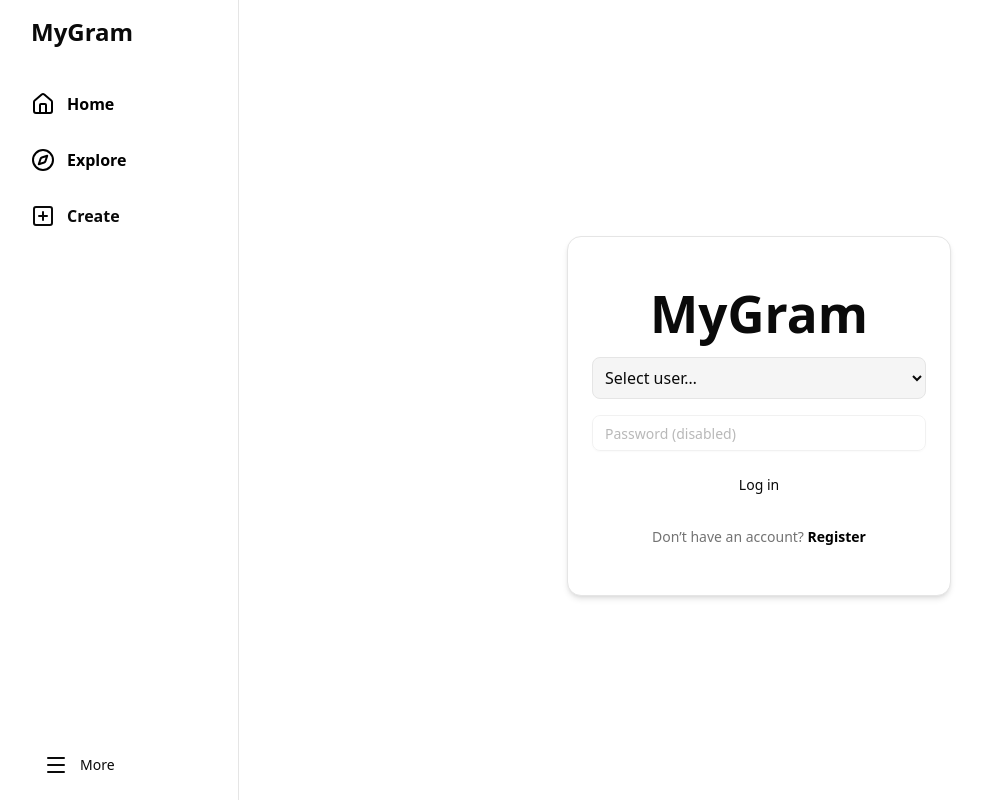
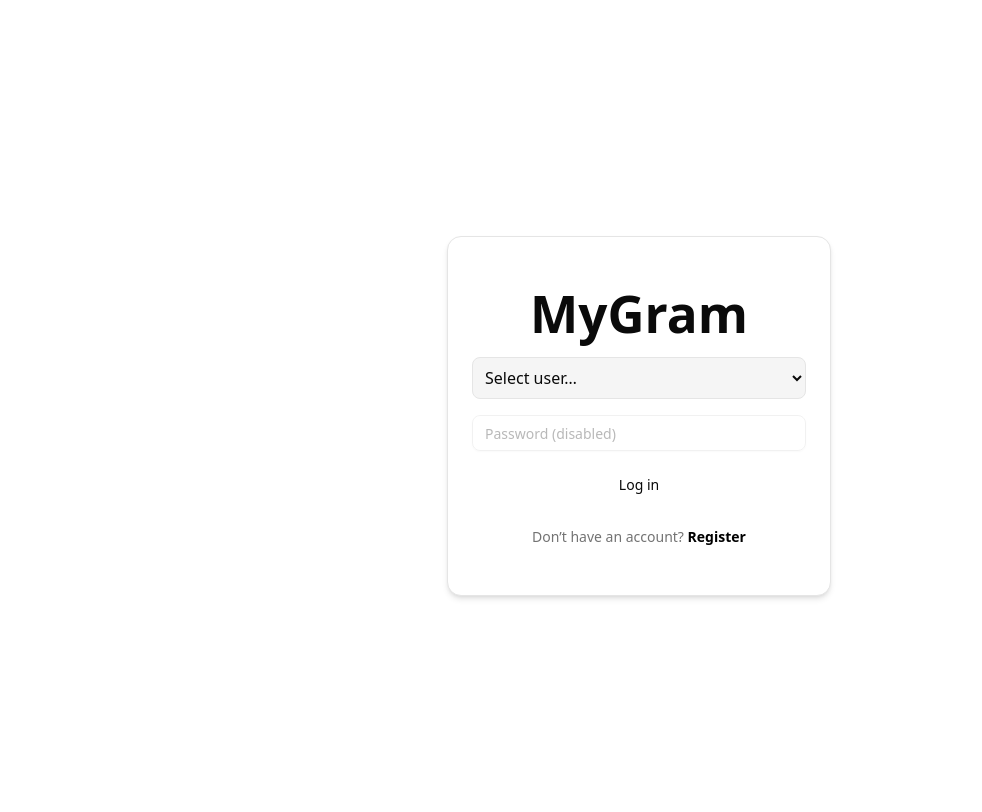
Before and after one commit to JuanAlvin03/instagram-clone, a React app in the folder frontend/: page /login in a window 1280 px wide. Shown: the top 812 px of the page, without its empty margins (1-983 px from the left). Built offline with nearby package versions, Linux system fonts and the light colour scheme; the HTML template or start-up script is replaced by a standard one.

Commit message:
update Router
hide navbar for unauth'd user

```diff
--- a/frontend/src/app/Router.tsx
+++ b/frontend/src/app/Router.tsx
@@ -18,14 +18,21 @@ import RequireAuth from "./RequireAuth"
 import NotFound from "@/pages/NotFound"
 import SavedPostsPage from "@/pages/SavedPostsPage"
 
+import { useAuthContext } from "../app/AuthProvider"
+
 const Router: React.FC = () => {
   const [showComposer, setShowComposer] = useState(false)
+  const { userId } = useAuthContext()   // ← check login state!
 
   return (
     <div className="flex min-h-screen bg-background text-foreground">
-      <SidebarNav onCreateClick={() => setShowComposer(true)} />
 
-      <main className="flex-1 md:ml-60 flex justify-center p-4">
+      {/* Show side nav ONLY when logged in */}
+      {userId && (
+        <SidebarNav onCreateClick={() => setShowComposer(true)} />
+      )}
+
+      <main className={`flex-1 flex justify-center p-4 ${userId ? "md:ml-60" : ""}`}>
         <div className="w-full mx-auto">
           <Routes>
             {/* Public route */}
@@ -47,14 +54,17 @@ const Router: React.FC = () => {
               </Route>
             </Route>
 
-            {/* 404 fallback */}
             <Route path="*" element={<NotFound />} />
           </Routes>
         </div>
       </main>
 
-      <BottomNav onCreateClick={() => setShowComposer(true)} />
+      {/* Bottom nav ONLY when logged in */}
+      {userId && (
+        <BottomNav onCreateClick={() => setShowComposer(true)} />
+      )}
 
+      {/* Composer modal */}
       <Dialog open={showComposer} onOpenChange={setShowComposer}>
         <DialogContent className="max-w-md w-full sm:rounded-2xl sm:p-6 p-4">
           <DialogHeader>
```
